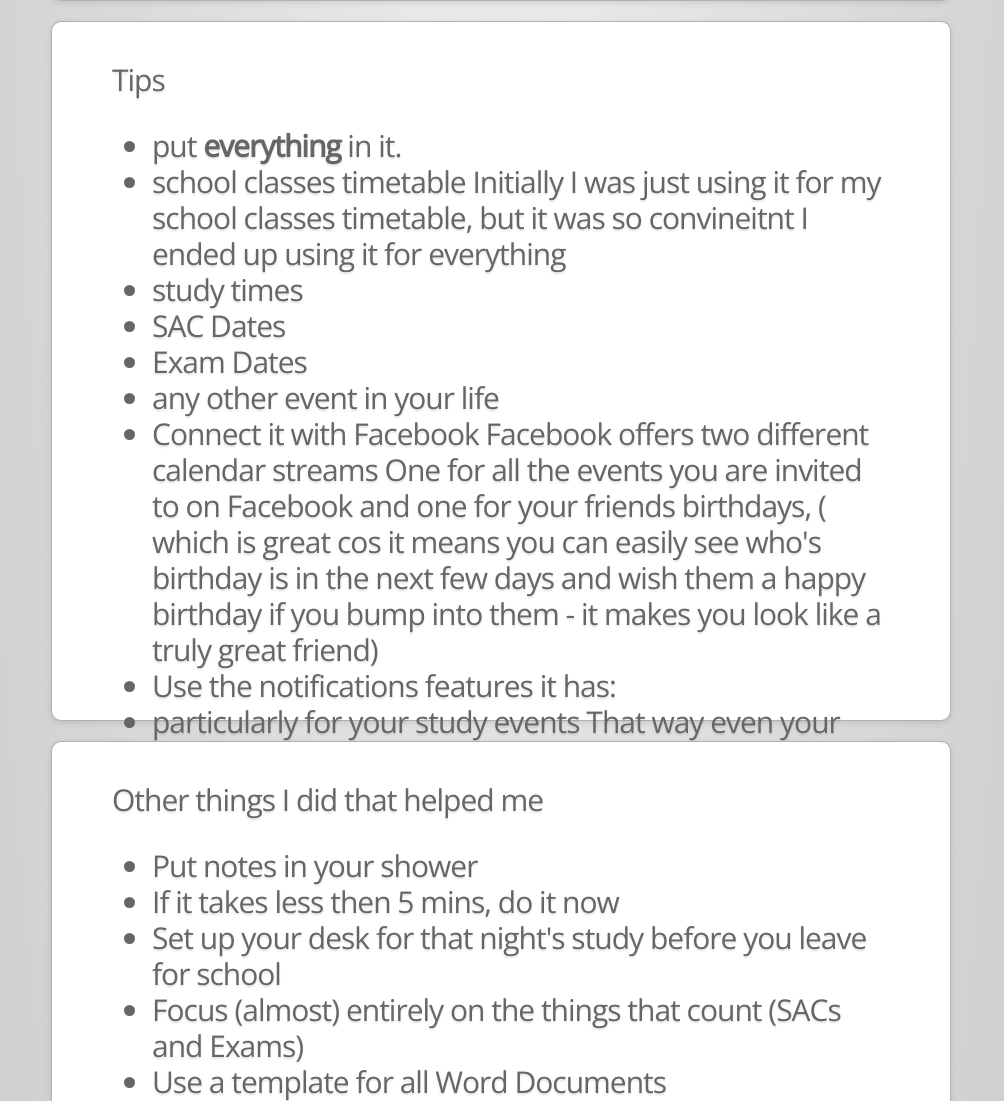
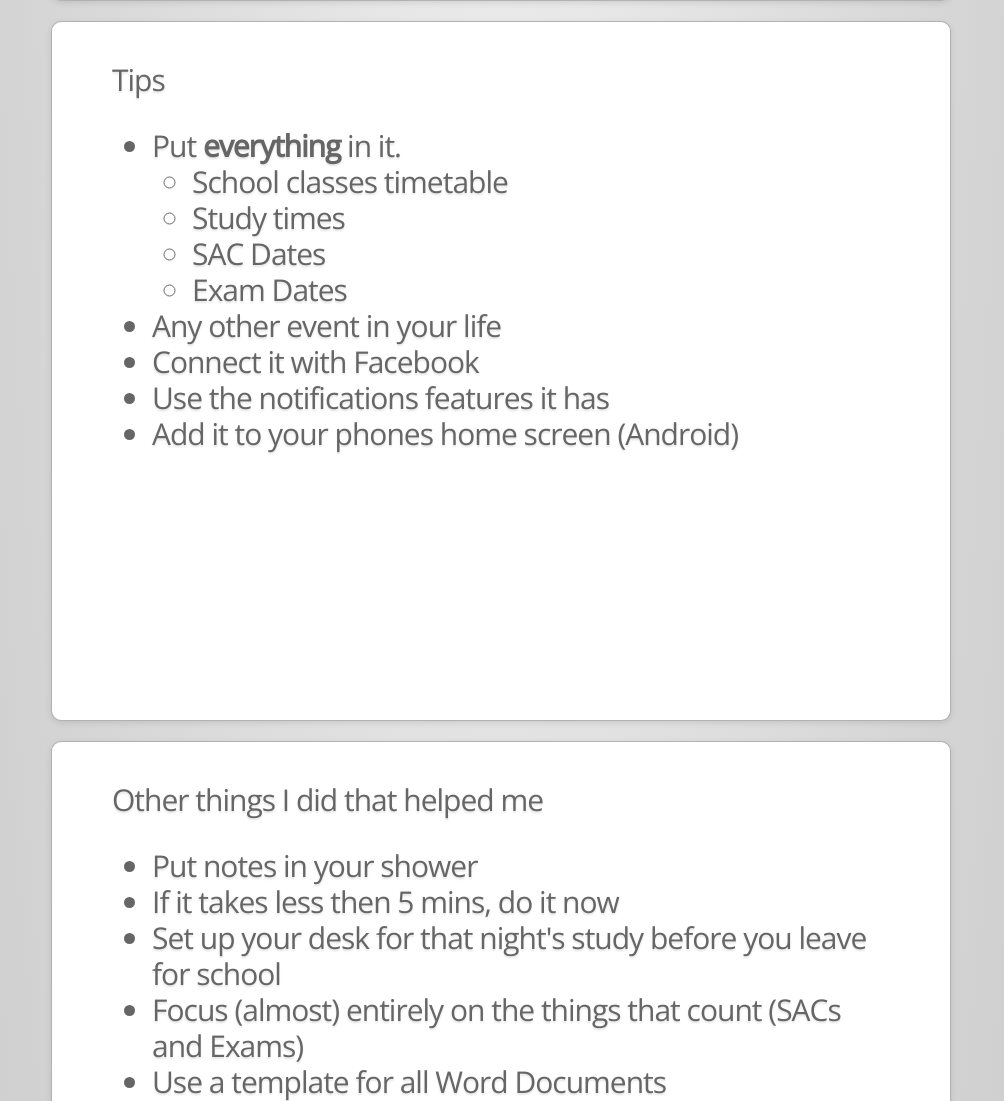
Before and after one commit to jamesmstone/present, a PHP site: page /Finlay/index.html in a window 1280 px wide. Shown: the part 4741-5842 px from the top of the page, without its empty margins (139-1143 px from the left). Run offline with PHP 8.4, Linux system fonts and the light colour scheme.

Commit message:
remove explaining comments from index.html
Signed-off-by: James Stone <jamesmstone@hotmail.com>

```diff
--- a/Finlay/css/impress-demo.css
+++ b/Finlay/css/impress-demo.css
@@ -225,7 +225,7 @@ a:focus {
     letter-spacing: -1px;
 }
 
-.slide q {
+.slide p {
     display: block;
     font-size: 50px;
     line-height: 72px;
@@ -233,7 +233,7 @@ a:focus {
     margin-top: 100px;
 }
 
-.slide q strong {
+.slide p strong {
     white-space: nowrap;
 }
 
@@ -407,7 +407,7 @@ a:focus {
     background-repeat: no-repeat;
 }
 
-#source q {
+#source p {
     font-size: 60px;
 }
 
--- a/Finlay/index.html
+++ b/Finlay/index.html
@@ -24,29 +24,10 @@
     <link rel="apple-touch-icon" href="apple-touch-icon.png"/>
 </head
         >
-<!--
 
-    Body element is used by impress.js to set some useful class names, that will allow you to detect
-    the support and state of the presentation in CSS or other scripts.
-
-    First very useful class name is `impress-not-supported`. This class means, that browser doesn't
-    support features required by impress.js, so you should apply some fallback styles in your CSS.
-    It's not necessary to add it manually on this element. If the script detects that browser is not
-    good enough it will add this class, but keeping it in HTML means that users without JavaScript
-    will also get fallback styles.
-
-    When impress.js script detects that browser supports all required features, this class name will
-    be removed.
-
-    The class name on body element also depends on currently active presentation step. More details about
-    it can be found later, when `hint` element is being described.
-
--->
 <body class="impress-not-supported">
 
-<!--
-    For example this fallback message is only visible when there is `impress-not-supported` class on body.
--->
+<!--fallback message is only visible when there is `impress-not-supported` class on body.-->
 <div class="fallback-message">
     <p>Your browser <b>doesn't support the features required</b> by impress.js, so you are presented with a simplified
         version of this presentation.</p>
@@ -54,46 +35,8 @@
     <p>For the best experience please use the latest <b>Chrome</b>, <b>Safari</b> or <b>Firefox</b> browser.</p>
 </div>
 
-<!--
-
-    Now that's the core element used by impress.js.
-
-    That's the wrapper for your presentation steps. In this element all the impress.js magic happens.
-    It doesn't have to be a `<div>`. Only `id` is important here as that's how the script find it.
-
-    You probably won't need it now, but there are some configuration options that can be set on this element.
-
-    To change the duration of the transition between slides use `data-transition-duration="2000"` giving it
-    a number of ms. It defaults to 1000 (1s).
-
-    You can also control the perspective with `data-perspective="500"` giving it a number of pixels.
-    It defaults to 1000. You can set it to 0 if you don't want any 3D effects.
-    If you are willing to change this value make sure you understand how CSS perspective works:
-    https://developer.mozilla.org/en/CSS/perspective
-
-    But as I said, you won't need it for now, so don't worry - there are some simple but interesting things
-    right around the corner of this tag ;)
-
--->
 <div id="impress">
 
-    <!--
-
-        Here is where interesting thing start to happen.
-
-        Each step of the presentation should be an element inside the `#impress` with a class name
-        of `step`. These step elements are positioned, rotated and scaled by impress.js, and
-        the 'camera' shows them on each step of the presentation.
-
-        Positioning information is passed through data attributes.
-
-        In the example below we only specify x and y position of the step element with `data-x="-1000"`
-        and `data-y="-1500"` attributes. This means that **the center** of the element (yes, the center)
-        will be positioned in point x = -1000px and y = -1500px of the presentation 'canvas'.
-
-        It will not be rotated or scaled.
-
-    -->
     <div class="step title" id="intro" data-x="-1000" data-y="-1500">
         <h1>Tips for School</h1>
 
@@ -188,27 +131,51 @@
     </div>
     <div class="step slide" id="google-calendar-tips" data-x="1000" data-y="2000">
         <h2 id="tips">Tips</h2>
-
         <ul>
-            <li>put <strong>everything</strong> in it.</li>
+            <li>Put <strong>everything</strong> in it.
+                <ul>
+                    <li>School classes timetable</li>
+                    <li>Study times</li>
+                    <li>SAC Dates</li>
+                    <li>Exam Dates</li>
+                </ul>
+            </li>
+            <li>Any other event in your life</li>
+            <li>Connect it with Facebook</li>
+            <li>Use the notifications features it has</li>
+            <li>Add it to your phones home screen (Android)</li>
+        </ul>
+        <div class="notes">
+            <ul>
+                <li>put <strong>everything</strong> in it.
+                    <ul>
                         <li>school classes timetable
-                Initially I was just using it for my school classes timetable, but it was so convineitnt
-                I
-                ended up using it for everything
+                            <ul>
+                                <li>
+                                    Initially I was just using it for my school classes timetable, but it was so
+                                    convenient I ended up using it for everything
+                                </li>
+                            </ul>
                         </li>
                         <li>study times</li>
                         <li>SAC Dates</li>
                         <li>Exam Dates</li>
                         <li>any other event in your life</li>
+                    </ul>
+                </li>
                 <li>Connect it with Facebook
+                    <ul>
+                        <li>
                             Facebook offers two different calendar streams
-                One for all the events you are invited to on Facebook
-                and one for your friends birthdays, ( which is great cos it means you can easily see
-                who's
-                birthday is in the next few days and wish them a happy birthday if you bump into them -
-                it
-                makes
-                you look like a truly great friend)
+                            <ul>
+                                <li>One for all the events you are invited to on Facebook</li>
+                                <li>and one for your friends birthdays, ( which is great cos it means you can easily see
+                                    who's birthday is in the next few days and wish them a happy birthday if you bump
+                                    into them - it makes you look like a truly great friend)
+                                </li>
+                            </ul>
+                        </li>
+                    </ul>
                 </li>
                 <li>Use the notifications features it has:</li>
                 <li>particularly for your study events
@@ -216,6 +183,7 @@
                 </li>
                 <li>add it to your phones home screen (Android)</li>
             </ul>
+        </div>
     </div>
 
 
@@ -262,184 +230,10 @@
     </div>
     <div id="overview" class="step" data-x="0" data-y="2250" data-scale="11">
     </div>
-    <!---->
-    <!--<div id="bored" class="step slide" data-x="-1000" data-y="-1500">-->
-    <!--<q>Aren't you just <b>bored</b> with all those slides-based presentations?</q>-->
-    <!--</div>-->
-
-    <!--&lt;!&ndash;-->
-    <!---->
-    <!--The `id` attribute of the step element is used to identify it in the URL, but it's optional.-->
-    <!--If it is not defined, it will get a default value of `step-N` where N is a number of slide.-->
-    <!---->
-    <!--So in the example below it'll be `step-2`.-->
-    <!---->
-    <!--The hash part of the url when this step is active will be `#/step-2`.-->
-    <!---->
-    <!--You can also use `#step-2` in a link, to point directly to this particular step.-->
-    <!---->
-    <!--Please note, that while `#/step-2` (with slash) would also work in a link it's not recommended.-->
-    <!--Using classic `id`-based links like `#step-2` makes these links usable also in fallback mode.-->
-    <!---->
-    <!--&ndash;&gt;-->
-    <!--<div class="step slide" data-x="0" data-y="-1500">-->
-    <!--<q>Don't you think that presentations given <strong>in modern browsers</strong> shouldn't <strong>copy the-->
-    <!--limits</strong> of 'classic' slide decks?</q>-->
-    <!--</div>-->
-
-    <!--<div class="step slide" data-x="1000" data-y="-1500">-->
-    <!--<q>Would you like to <strong>impress your audience</strong> with <strong>stunning visualization</strong> of your-->
-    <!--talk?</q>-->
-    <!--</div>-->
-
-    <!--&lt;!&ndash;-->
-    <!---->
-    <!--This is an example of step element being scaled.-->
-    <!---->
-    <!--Again, we use a `data-` attribute, this time it's `data-scale="4"`, so it means that this-->
-    <!--element will be 4 times larger than the others.-->
-    <!--From presentation and transitions point of view it means, that it will have to be scaled-->
-    <!--down (4 times) to make it back to its correct size.-->
-    <!---->
-    <!--&ndash;&gt;-->
-    <!--<div id="title" class="step" data-x="0" data-y="0" data-scale="4">-->
-    <!--<span class="try">then you should try</span>-->
-
-    <!--<h1>impress.js<sup>*</sup></h1>-->
-    <!--<span class="footnote"><sup>*</sup> no rhyme intended</span>-->
-    <!--</div>-->
-
-    <!--&lt;!&ndash;-->
-    <!---->
-    <!--This element introduces rotation.-->
-    <!---->
-    <!--Notation shouldn't be a surprise. We use `data-rotate="90"` attribute, meaning that this-->
-    <!--element should be rotated by 90 degrees clockwise.-->
-    <!---->
-    <!--&ndash;&gt;-->
-    <!--<div id="its" class="step" data-x="850" data-y="3000" data-rotate="90" data-scale="5">-->
-    <!--<p>It's a <strong>presentation tool</strong> <br/>-->
-    <!--inspired by the idea behind <a href="http://prezi.com">prezi.com</a> <br/>-->
-    <!--and based on the <strong>power of CSS3 transforms and transitions</strong> in modern browsers.</p>-->
-    <!--</div>-->
-
-    <!--<div id="big" class="step" data-x="3500" data-y="2100" data-rotate="180" data-scale="6">-->
-    <!--<p>visualize your <b>big</b> <span class="thoughts">thoughts</span></p>-->
-    <!--</div>-->
-
-    <!--&lt;!&ndash;-->
-    <!---->
-    <!--And now it gets really exciting! We move into third dimension!-->
-    <!---->
-    <!--Along with `data-x` and `data-y`, you can define the position on third (Z) axis, with-->
-    <!--`data-z`. In the example below we use `data-z="-3000"` meaning that element should be-->
-    <!--positioned far away from us (by 3000px).-->
-    <!---->
-    <!--&ndash;&gt;-->
-    <!--<div id="tiny" class="step" data-x="2825" data-y="2325" data-z="-3000" data-rotate="300" data-scale="1">-->
-    <!--<p>and <b>tiny</b> ideas</p>-->
-    <!--</div>-->
-
-    <!--&lt;!&ndash;-->
-    <!---->
-    <!--This step here doesn't introduce anything new when it comes to data attributes, but you-->
-    <!--should notice in the demo that some words of this text are being animated.-->
-    <!--It's a very basic CSS transition that is applied to the elements when this step element is-->
-    <!--reached.-->
-    <!---->
-    <!--At the very beginning of the presentation all step elements are given the class of `future`.-->
-    <!--It means that they haven't been visited yet.-->
-    <!---->
-    <!--When the presentation moves to given step `future` is changed to `present` class name.-->
-    <!--That's how animation on this step works - text moves when the step has `present` class.-->
-    <!---->
-    <!--Finally when the step is left the `present` class is removed from the element and `past`-->
-    <!--class is added.-->
-    <!---->
-    <!--So basically every step element has one of three classes: `future`, `present` and `past`.-->
-    <!--Only one current step has the `present` class.-->
-    <!---->
-    <!--&ndash;&gt;-->
-    <!--<div id="ing" class="step" data-x="3500" data-y="-850" data-rotate="270" data-scale="6">-->
-    <!--<p>by <b class="positioning">positioning</b>, <b class="rotating">rotating</b> and <b-->
-    <!--class="scaling">scaling</b> them on an infinite canvas</p>-->
-    <!--</div>-->
-
-    <!--<div id="imagination" class="step" data-x="6700" data-y="-300" data-scale="6">-->
-    <!--<p>the only <b>limit</b> is your <b class="imagination">imagination</b></p>-->
-    <!--</div>-->
-
-    <!--<div id="source" class="step" data-x="6300" data-y="2000" data-rotate="20" data-scale="4">-->
-    <!--<p>want to know more?</p>-->
-    <!--<q><a href="http://github.com/bartaz/impress.js">use the source</a>, Luke!</q>-->
-    <!--</div>-->
-
-    <!--<div id="one-more-thing" class="step" data-x="6000" data-y="4000" data-scale="2">-->
-    <!--<p>one more thing...</p>-->
-    <!--</div>-->
-
-    <!--&lt;!&ndash;-->
-    <!---->
-    <!--And the last one shows full power and flexibility of impress.js.-->
-    <!---->
-    <!--You can not only position element in 3D, but also rotate it around any axis.-->
-    <!--So this one here will get rotated by -40 degrees (40 degrees anticlockwise) around X axis and-->
-    <!--10 degrees (clockwise) around Y axis.-->
-    <!---->
-    <!--You can of course rotate it around Z axis with `data-rotate-z` - it has exactly the same effect-->
-    <!--as `data-rotate` (these two are basically aliases).-->
-    <!---->
-    <!--&ndash;&gt;-->
-    <!--<div id="its-in-3d" class="step" data-x="6200" data-y="4300" data-z="-100" data-rotate-x="-40" data-rotate-y="10"-->
-    <!--data-scale="2">-->
-    <!--<p><span class="have">have</span> <span class="you">you</span> <span class="noticed">noticed</span> <span-->
-    <!--class="its">it's</span> <span class="in">in</span> <b>3D<sup>*</sup></b>?</p>-->
-    <!--<span class="footnote">* beat that, prezi ;)</span>-->
-    <!--</div>-->
-
-    <!--&lt;!&ndash;-->
-    <!---->
-    <!--So to summarize of all the possible attributes used to position presentation steps, we have:-->
-    <!---->
-    <!--* `data-x`, `data-y`, `data-z` - they define the position of **the center** of step element on-->
-    <!--the canvas in pixels; their default value is 0;-->
-    <!--* `data-rotate-x`, `data-rotate-y`, 'data-rotate-z`, `data-rotate` - they define the rotation of-->
-    <!--the element around given axis in degrees; their default value is 0; `data-rotate` and `data-rotate-z`-->
-    <!--are exactly the same;-->
-    <!--* `data-scale` - defines the scale of step element; default value is 1-->
-    <!---->
-    <!--These values are used by impress.js in CSS transformation functions, so for more information consult-->
-    <!--CSS transfrom docs: https://developer.mozilla.org/en/CSS/transform-->
-    <!---->
-    <!--&ndash;&gt;-->
 
 
 </div>
 
-<!--
-
-    Hint is not related to impress.js in any way.
-
-    But it can show you how to use impress.js features in creative way.
-
-    When the presentation step is shown (selected) its element gets the class of "active" and the body element
-    gets the class based on active step id `impress-on-ID` (where ID is the step's id)... It may not be
-    so clear because of all these "ids" in previous sentence, so for example when the first step (the one with
-    the id of `bored`) is active, body element gets a class of `impress-on-bored`.
-
-    This class is used by this hint below. Check CSS file to see how it's shown with delayed CSS animation when
-    the first step of presentation is visible for a couple of seconds.
-
-    ...
-
-    And when it comes to this piece of JavaScript below ... kids, don't do this at home ;)
-    It's just a quick and dirty workaround to get different hint text for touch devices.
-    In a real world it should be at least placed in separate JS file ... and the touch content should be
-    probably just hidden somewhere in HTML - not hard-coded in the script.
-
-    Just sayin' ;)
-
--->
 <div class="hint">
     <p>Use a spacebar or arrow keys to navigate</p>
 </div>
@@ -449,111 +243,19 @@
     }
 </script>
 
-<!--
-
-    Last, but not least.
-
-    To make all described above really work, you need to include impress.js in the page.
-    I strongly encourage to minify it first.
-
-    In here I just include full source of the script to make it more readable.
-
-    You also need to call a `impress().init()` function to initialize impress.js presentation.
-    And you should do it in the end of your document. Not only because it's a good practice, but also
-    because it should be done when the whole document is ready.
-    Of course you can wrap it in any kind of "DOM ready" event, but I was too lazy to do so ;)
-
--->
-
 <script src="js/impress.js"></script>
 <script src="js/impressConsole.js"></script>
 <script>
-
     function $_GET(q, s) {
         s = s ? s : window.location.search;
         var re = new RegExp('&' + q + '(?:=([^&]*))?(?=&|$)', 'i');
         return (s = s.replace(/^?/, '&').match(re)) ? (typeof s[1] == 'undefined' ? '' : decodeURIComponent(s[1])) : undefined;
     }
-
-
     impress().init();
     impressConsole().init();
     if ($_GET('present')) {
         impressConsole().open();
-    } // If you want them to open automatically
-
-
+    }
 </script>
-
-<!--
-
-    The `impress()` function also gives you access to the API that controls the presentation.
-
-    Just store the result of the call:
-
-        var api = impress();
-
-    and you will get three functions you can call:
-
-        `api.init()` - initializes the presentation,
-        `api.next()` - moves to next step of the presentation,
-        `api.prev()` - moves to previous step of the presentation,
-        `api.goto( idx | id | element, [duration] )` - moves the presentation to the step given by its index number
-                id or the DOM element; second parameter can be used to define duration of the transition in ms,
-                but it's optional - if not provided default transition duration for the presentation will be used.
-
-    You can also simply call `impress()` again to get the API, so `impress().next()` is also allowed.
-    Don't worry, it wont initialize the presentation again.
-
-    For some example uses of this API check the last part of the source of impress.js where the API
-    is used in event handlers.
-
--->
-
 </body>
 </html>
-
-<!--
-
-    Now you know more or less everything you need to build your first impress.js presentation, but before
-    you start...
-
-    Oh, you've already cloned the code from GitHub?
-
-    You have it open in text editor?
-
-    Stop right there!
-
-    That's not how you create awesome presentations. This is only a code. Implementation of the idea that
-    first needs to grow in your mind.
-
-    So if you want to build great presentation take a pencil and piece of paper. And turn off the computer.
-
-    Sketch, draw and write. Brainstorm your ideas on a paper. Try to build a mind-map of what you'd like
-    to present. It will get you closer and closer to the layout you'll build later with impress.js.
-
-    Get back to the code only when you have your presentation ready on a paper. It doesn't make sense to do
-    it earlier, because you'll only waste your time fighting with positioning of useless points.
-
-    If you think I'm crazy, please put your hands on a book called "Presentation Zen". It's all about
-    creating awesome and engaging presentations.
-
-    Think about it. 'Cause impress.js may not help you, if you have nothing interesting to say.
-
--->
-
-<!--
-
-    Are you still reading this?
-
-    For real?
-
-    I'm impressed! Feel free to let me know that you got that far (I'm @bartaz on Twitter), 'cause I'd like
-    to congratulate you personally :)
-
-    But you don't have to do it now. Take my advice and take some time off. Make yourself a cup of coffee, tea,
-    or anything you like to drink. And raise a glass for me ;)
-
-    Cheers!
-
--->
```
Lines whose indentation alone changed are shown as unchanged.
